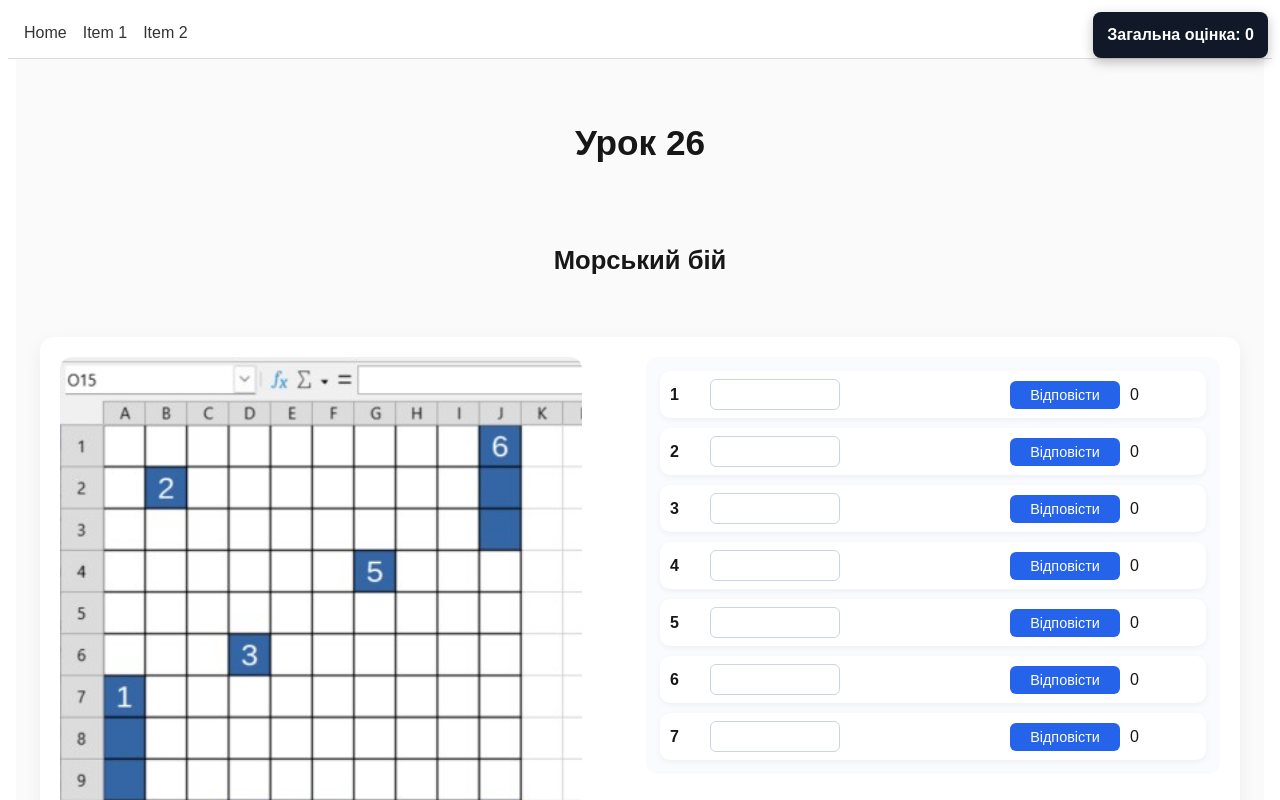
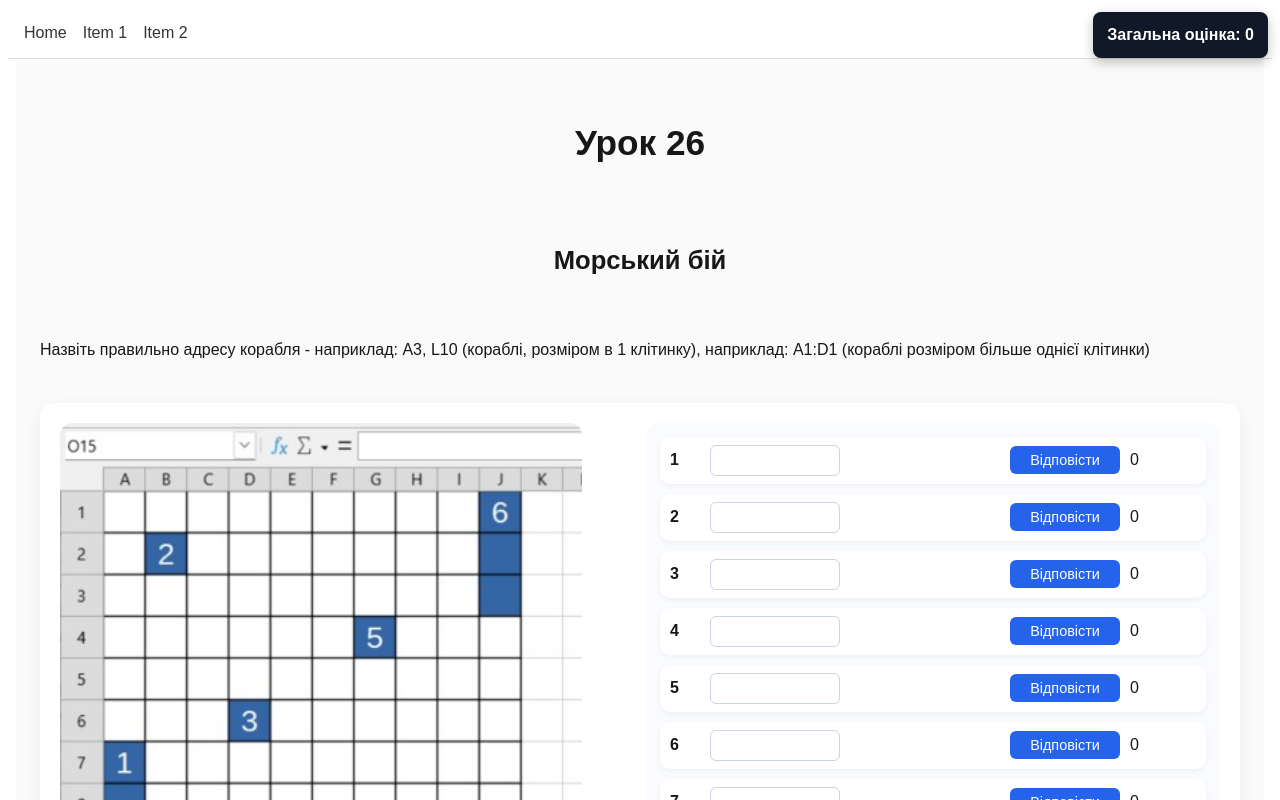
Before and after one commit to ValeriyVinn/samples, a Next.js app: page /page-2 in a window 1280 px wide. Shown: the top 800 px of the page. Built offline with nearby package versions, Linux system fonts and the light colour scheme.

Commit message:
added(page-2/page.tsx): description of a naval battle

```diff
--- a/src/app/page-2/page.tsx
+++ b/src/app/page-2/page.tsx
@@ -164,6 +164,7 @@ export default function Page2() {
       <h1 className={styles.headerOne}>Урок 26</h1>
 
       <h2 className={styles.headerTwo}>Морський бій</h2>
+      <div>Назвіть правильно адресу корабля - наприклад: A3, L10 (кораблі, розміром в 1 клітинку), наприклад: A1:D1 (кораблі розміром більше однієї клітинки)</div>
       <div className={styles.navalContainer}>
         <Image
           className={styles.navalImage}
```
